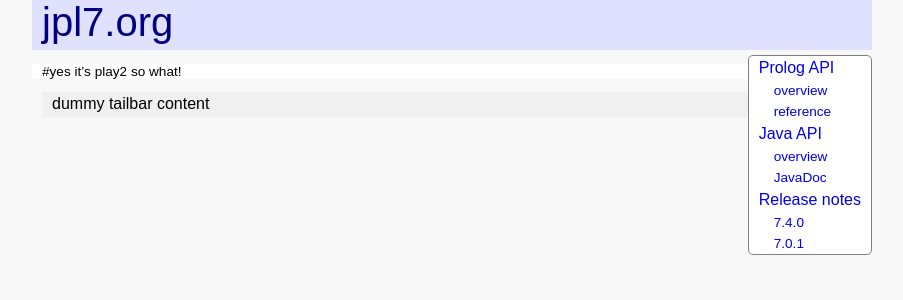
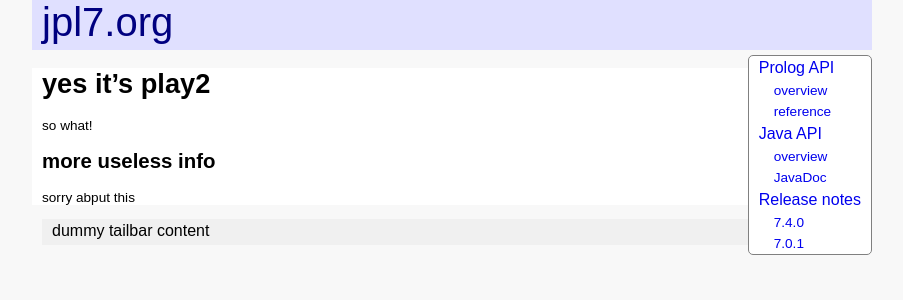
Before and after one commit to anionic/jpl-nav, a Jekyll site: the page built from docs/play2.md, in a window 1280 px wide. Shown: the top 300 px of the page, without its empty margins (188-1091 px from the left). Built offline with Jekyll 4.4.1, drawn with Linux system fonts in a browser that asks for light colours; our own code applies the rules of GitHub Pages for plain Markdown files.

Commit message:
Update play2.md

```diff
--- a/docs/play2.md
+++ b/docs/play2.md
@@ -1,2 +1,7 @@
-#yes it's play2
+# yes it's play2
+
 so what!
+
+## more useless info
+
+sorry abput this
```
